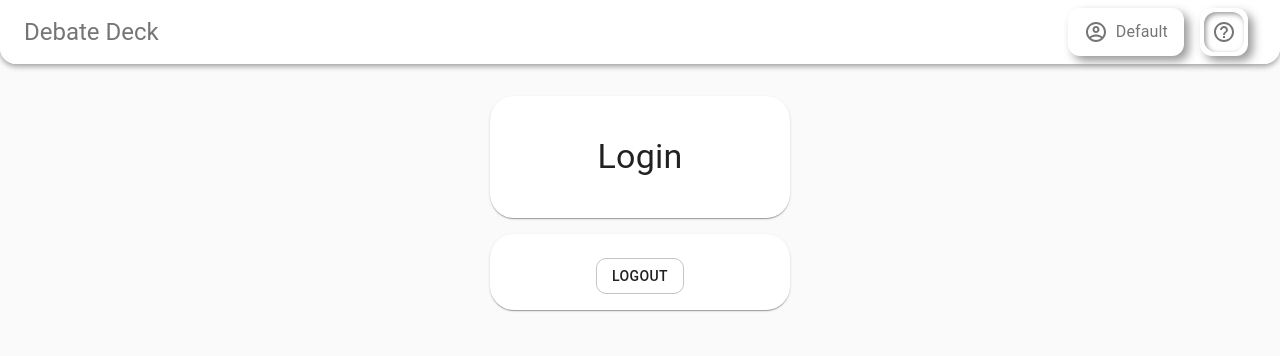
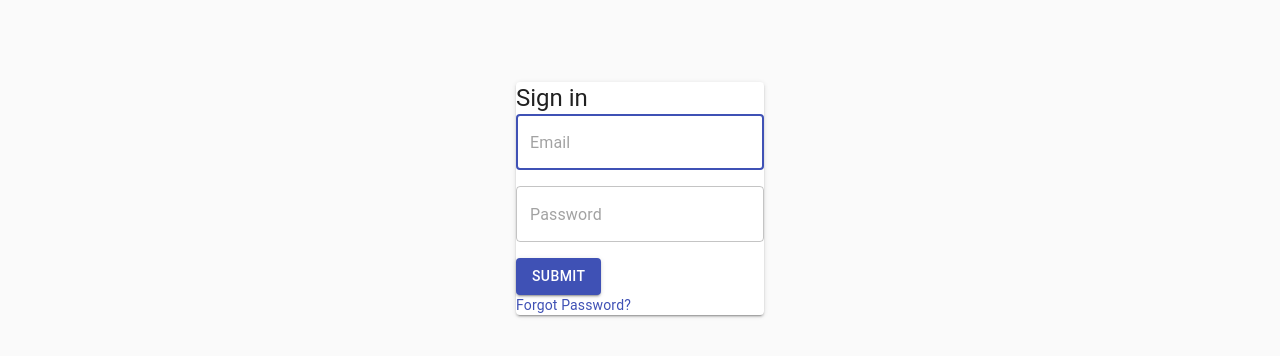
Before and after one commit to jacobragsdale/debate-deck, a React (Create React App) app: page /signin in a window 1280 px wide. Shown: the top 356 px of the page. Built offline with nearby package versions, Linux system fonts and the light colour scheme.

Commit message:
added template login functionality

```diff
--- a/src/App.tsx
+++ b/src/App.tsx
@@ -1,7 +1,7 @@
 import React from 'react'
 import { Provider } from 'react-redux'
 import { applyMiddleware, createStore } from '@reduxjs/toolkit'
-import { BrowserRouter as Router, Route } from 'react-router-dom'
+import { BrowserRouter as Router, Route } from 'react-router-dom';
 
 import CssBaseline from '@material-ui/core/CssBaseline'
 import { SignIn } from './components/SignIn'
--- a/src/components/DDUtils.ts
+++ b/src/components/DDUtils.ts
@@ -30,4 +30,10 @@ export default class DDUtils {
             return 'Sign In'
         }
     }
+
+    static validateEmail(email: string): boolean {
+        // eslint-disable-next-line
+        const emailRegex = new RegExp(/^(([^<>()\[\]\\.,;:\s@"]+(\.[^<>()\[\]\\.,;:\s@"]+)*)|(".+"))@((\[[0-9]{1,3}\.[0-9]{1,3}\.[0-9]{1,3}\.[0-9]{1,3}])|(([a-zA-Z\-0-9]+\.)+[a-zA-Z]{2,}))$/);
+        return emailRegex.test(email);
+    }
 }
--- a/src/components/Project.tsx
+++ b/src/components/Project.tsx
@@ -9,7 +9,7 @@ import { projectStyles } from '../style/projectStyles'
 
 export const Project: React.FC = () => {
     const classes = projectStyles();
-    const dispatch = useDispatch<any>()
+    const dispatch = useDispatch<any>();
 
     useEffect(() => {
         dispatch(DataActions.fetchCards());
--- a/src/components/SignIn.tsx
+++ b/src/components/SignIn.tsx
@@ -1,31 +1,100 @@
-import React from 'react'
-import { Card, Typography, Button } from '@material-ui/core'
-import { Header } from './Header'
-import { signInStyles } from '../style/signInStyles'
+import React, { useState } from 'react';
+import { Typography, Button, Grid, Paper, TextField, Link } from '@material-ui/core';
+import { useDispatch } from 'react-redux';
+import DataActions from '../state/DataActions';
+import { useHistory } from 'react-router-dom';
+// import { signInStyles } from '../style/signInStyles'
 
 export const SignIn: React.FC = () => {
-    const classes = signInStyles();
+    const history = useHistory();
+    const dispatch = useDispatch<any>();
+
+    const [email, setEmail] = useState<string>('');
+    const [password, setPassword] = useState<string>('');
+    // const classes = signInStyles();
+
+    const handleSubmit = () => {
+        if (dispatch(DataActions.login(email, password))) {
+            history.push('/project');
+        }
+    };
 
     return (
-        <div>
-            <Header></Header>
-            <div className={classes.root}>
-                <Card className={classes.card}>
-                    <Typography variant="h4" className={classes.titleText}>
-                        Login
-                    </Typography>
-                </Card>
-                <Card className={classes.card}>
-                    <Typography variant="body2"> </Typography>
-                    <Button
-                        className={classes.button}
-                        variant="outlined"
-                        href="/"
+        <div style = { {marginTop: '90px'} }>
+            <Grid container spacing={0} justify="center" direction="row" >
+                <Grid item>
+                    <Grid
+                        container
+                        direction="column"
+                        justify="center"
+                        spacing={2}
+                        className="login-form"
                     >
-                        Logout
-                    </Button>
-                </Card>
-            </div>
+                        <Paper
+                            variant="elevation"
+                            elevation={2}
+                            className="login-background"
+                        >
+                            <Grid >
+                                <Typography component="h1" variant="h5">
+                                    Sign in
+                                </Typography>
+                            </Grid>
+                            <Grid >
+                                <form onSubmit={handleSubmit}>
+                                    <Grid container direction="column" spacing={2}>
+                                        <Grid item>
+                                            <TextField
+                                                type="email"
+                                                placeholder="Email"
+                                                fullWidth
+                                                name="username"
+                                                variant="outlined"
+                                                value={email}
+                                                onChange={(event) =>
+                                                    setEmail(event.target.value)
+                                                }
+                                                required
+                                                autoFocus
+                                            />
+                                        </Grid>
+                                        <Grid item>
+                                            <TextField
+                                                type="password"
+                                                placeholder="Password"
+                                                fullWidth
+                                                name="password"
+                                                variant="outlined"
+                                                value={password}
+                                                onChange={(event) =>
+                                                    setPassword(event.target.value)
+                                                }
+                                                required
+                                            />
+                                        </Grid>
+                                        <Grid item>
+                                            <Button
+                                                variant="contained"
+                                                color="primary"
+                                                type="submit"
+                                                className="button-block"
+                                            >
+                                                Submit
+                                            </Button>
+                                        </Grid>
+                                    </Grid>
+                                </form>
+                            </Grid>
+                            <Grid item>
+                                <Link href="#" variant="body2">
+                                    Forgot Password?
+                                </Link>
+                            </Grid>
+                        </Paper>
+                    </Grid>
+                </Grid>
+            </Grid>
         </div>
+
     )
 }
--- a/src/state/DataActions.ts
+++ b/src/state/DataActions.ts
@@ -16,4 +16,9 @@ export default class DataActions {
             dispatch(ReduxActions.storeTag(tag));
         })
     }
+
+    static login = (email: string, password: string) => (dispatch: any): boolean => {
+        dispatch(ReduxActions.storeUser('temp'));
+        return true;
+    }
 }
--- a/src/state/ReduxActions.ts
+++ b/src/state/ReduxActions.ts
@@ -30,4 +30,11 @@ export default class ReduxActions {
             payload: tag
         }
     }
+
+    static storeUser(user: any) {
+        return {
+            type: ACTION_TYPES.STORE_USER,
+            payload: user
+        }
+    }
 }
--- a/src/state/actionTypes.ts
+++ b/src/state/actionTypes.ts
@@ -2,5 +2,6 @@ export const ACTION_TYPES = {
     STORE_CARD: 'STORE_CARD',
     DELETE_CARD: 'DELETE_CARD',
     STORE_SEARCH_STRING: 'STORE_SEARCH_STRING',
-    STORE_TAG: 'STORE_TAG'
+    STORE_TAG: 'STORE_TAG',
+    STORE_USER: 'STORE_USER'
 }
--- a/src/state/dataTypes.ts
+++ b/src/state/dataTypes.ts
@@ -20,6 +20,7 @@ export type TagType = {
 }
 
 export type StateType = {
+    user: any //TODO: determine user type
     cards: CardType[],
     searchString: string,
     tags: TagType[]
--- a/src/state/reducer.ts
+++ b/src/state/reducer.ts
@@ -4,7 +4,8 @@ import { CardType, StateType, TagType } from './dataTypes';
 const initialState: StateType = {
     cards: [],
     searchString: '',
-    tags: []
+    tags: [],
+    user: null
 }
 
 export type ActionType = {
@@ -50,6 +51,11 @@ export const reducer = (
                 ...state,
                 tags: newTags
             }
+        case ACTION_TYPES.STORE_USER:
+            return {
+                ...state,
+                user: action.payload
+            }
         default:
             return state
     }
```
